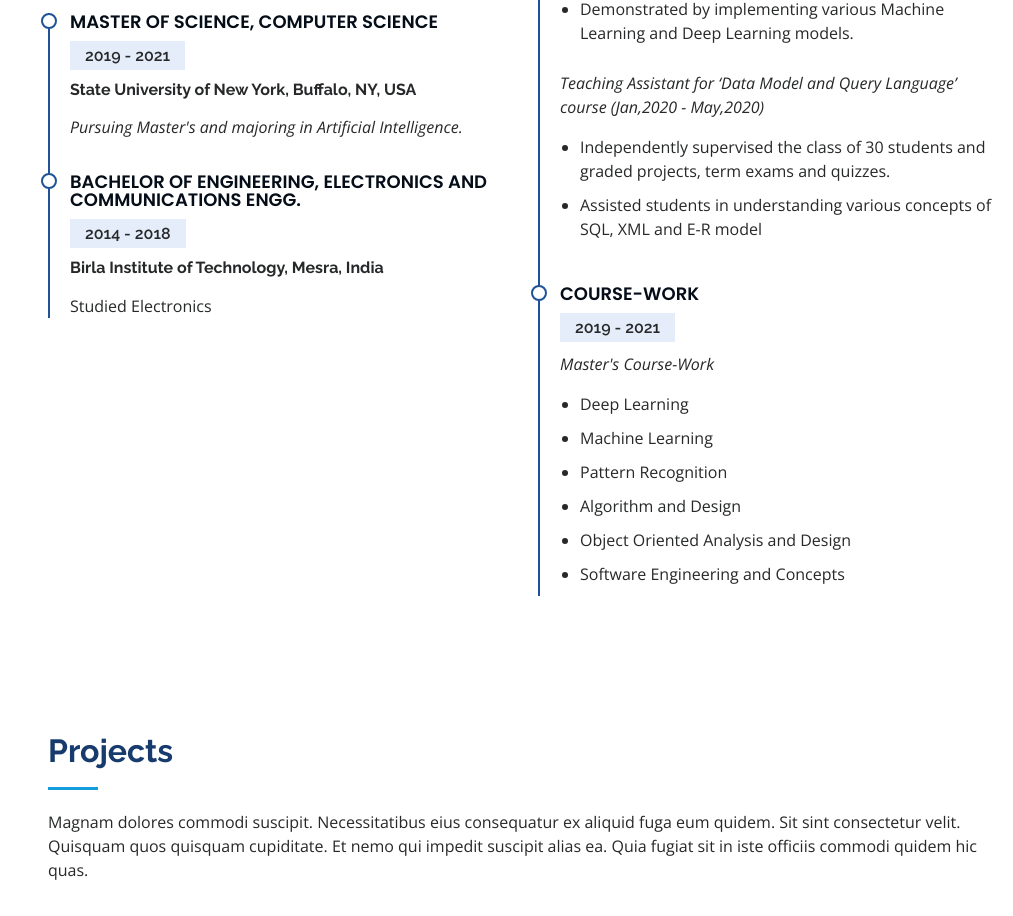
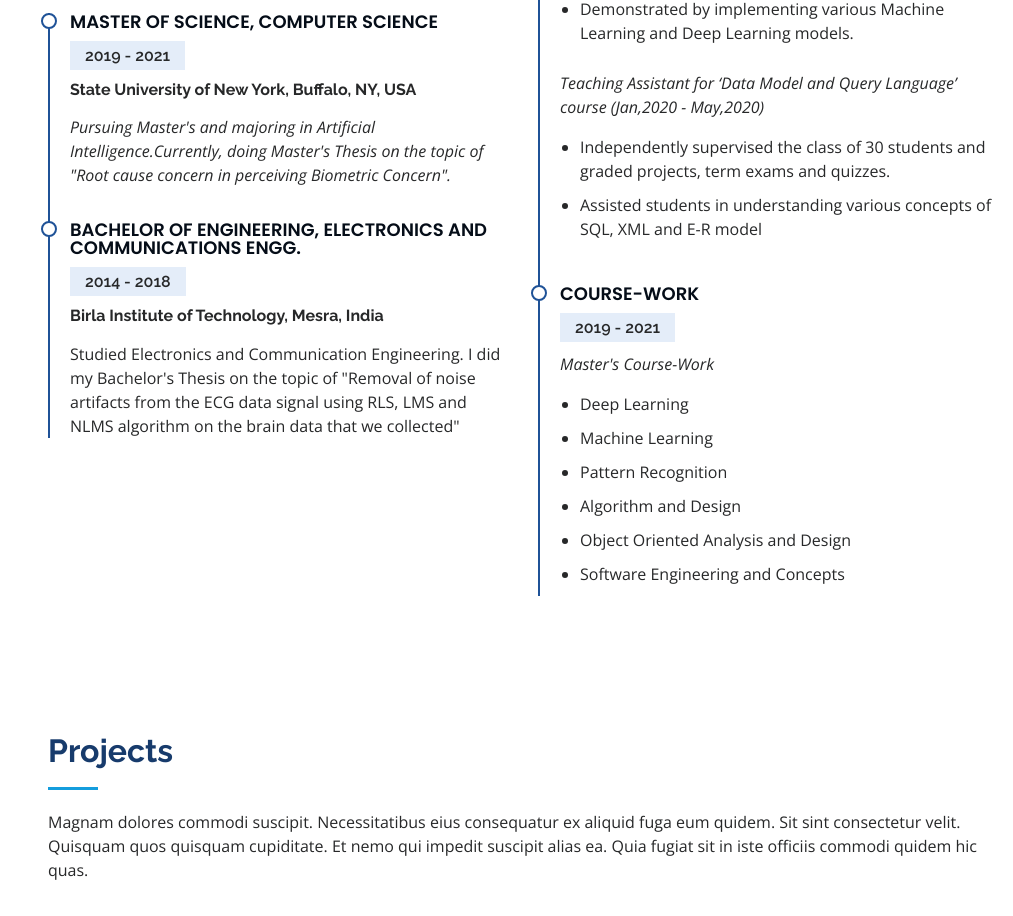
Before and after one commit to jyotisinhaa/jyotisinhaa.github.io, a plain HTML site: page index.html in a window 1280 px wide. Shown: the part 2413-3329 px from the top of the page, without its empty margins (267-1280 px from the left). Drawn offline with nearby package versions, Linux system fonts and the light colour scheme.

Commit message:
Description

```diff
--- a/index.html
+++ b/index.html
@@ -280,14 +280,14 @@
                 <h4>Master of Science, Computer Science</h4>
                 <h5>2019 - 2021</h5>
                 <h6><p><b>State University of New York, Buffalo, NY, USA</b></p></h6>
-                <p><em>Pursuing Master's and majoring in Artificial Intelligence.</em></p>
+                <p><em>Pursuing Master's and majoring in Artificial Intelligence.Currently, doing Master's Thesis on the topic of "Root cause concern in perceiving Biometric Concern".</em></p>
               </div>
               <div class="resume-item">
                 <h4>Bachelor of Engineering, Electronics and Communications Engg. </h4>
                 <h5>2014 - 2018</h5>
                 <h6><p><b>Birla Institute of Technology, Mesra, India</b></p></h6>
                 <p>
-                  Studied Electronics
+                  Studied Electronics and Communication Engineering. I did my Bachelor's Thesis on the topic of "Removal of noise artifacts from the ECG data signal using RLS, LMS and NLMS algorithm on the brain data that we collected"
                 </p>
               </div>
             </div>
```
